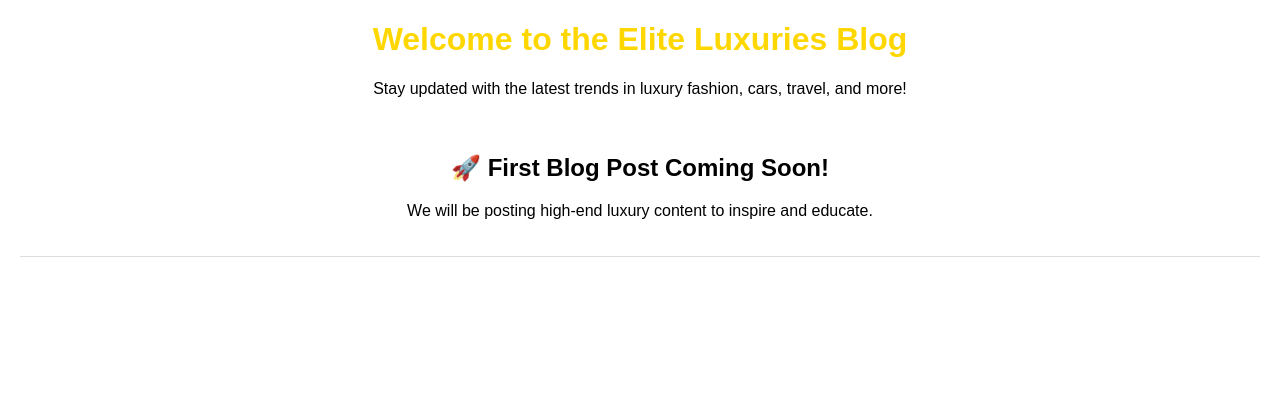
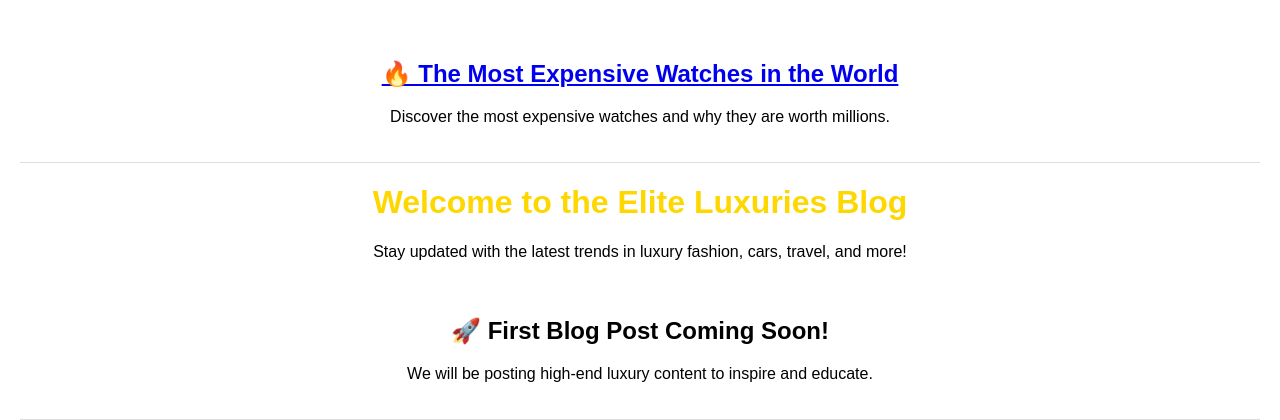
Before and after one commit to Spenderx/Elite-Luxuries, a plain HTML site: page blog.html in a window 1280 px wide. Drawn offline with Linux system fonts and the light colour scheme.

Commit message:
Update blog.html

```diff
--- a/blog.html
+++ b/blog.html
@@ -11,6 +11,11 @@
     </style>
 </head>
 <body>
+    <div class="post">
+    <h2><a href="posts/luxury-watches.html">🔥 The Most Expensive Watches in the World</a></h2>
+    <p>Discover the most expensive watches and why they are worth millions.</p>
+</div>
+
     <h1>Welcome to the Elite Luxuries Blog</h1>
     <p>Stay updated with the latest trends in luxury fashion, cars, travel, and more!</p>
 
```
